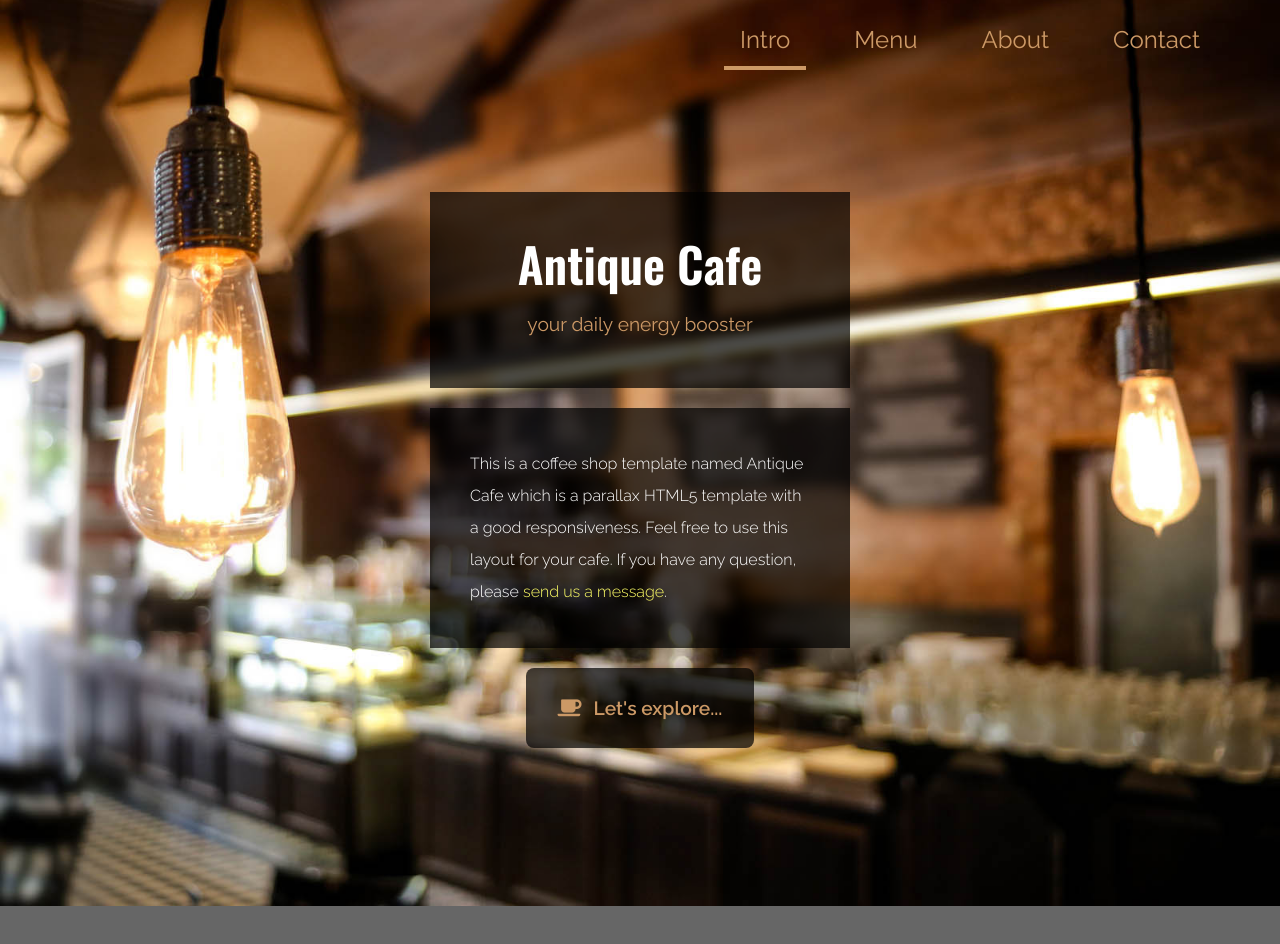
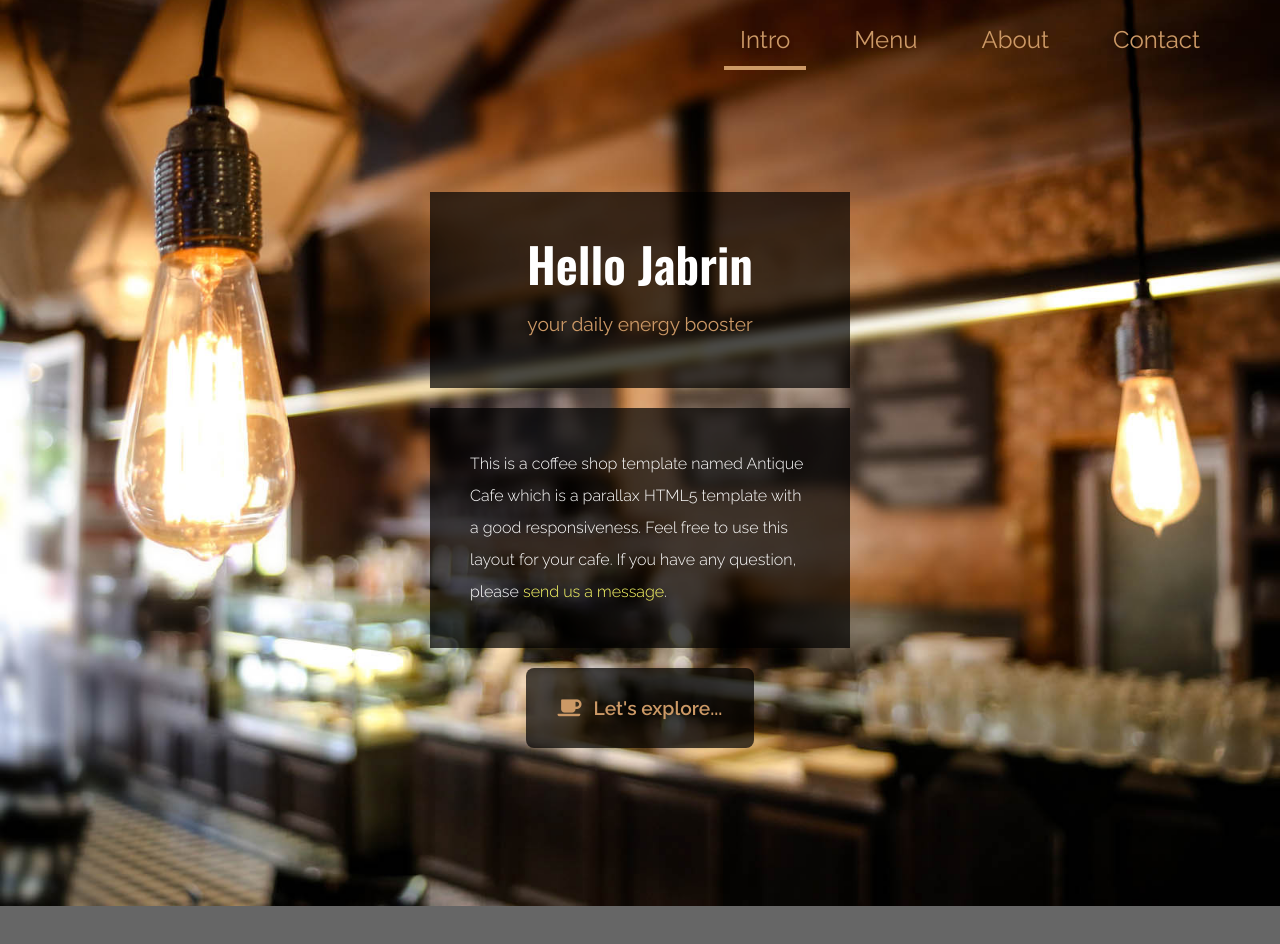
Before and after one commit to ahamed55/ahamed55.github.io, a plain HTML site: page index.html in a window 1280 px wide. Shown: the top 944 px of the page. Drawn offline with nearby package versions, Linux system fonts and the light colour scheme.

Commit message:
second commit

```diff
--- a/index.html
+++ b/index.html
@@ -38,7 +38,7 @@ https://www.tooplate.com/view/2126-antique-cafe
         <div class="container mx-auto px-2 tm-intro-width">
             <div class="sm:pb-60 sm:pt-48 py-20">
                 <div class="bg-black bg-opacity-70 p-12 mb-5 text-center">
-                    <h1 class="text-white text-5xl tm-logo-font mb-5">Antique Cafe</h1>
+                    <h1 class="text-white text-5xl tm-logo-font mb-5">Hello Jabrin</h1>
                     <p class="tm-text-gold tm-text-2xl">your daily energy booster</p>
                 </div>
                 <div class="bg-black bg-opacity-70 p-10 mb-5">
```
